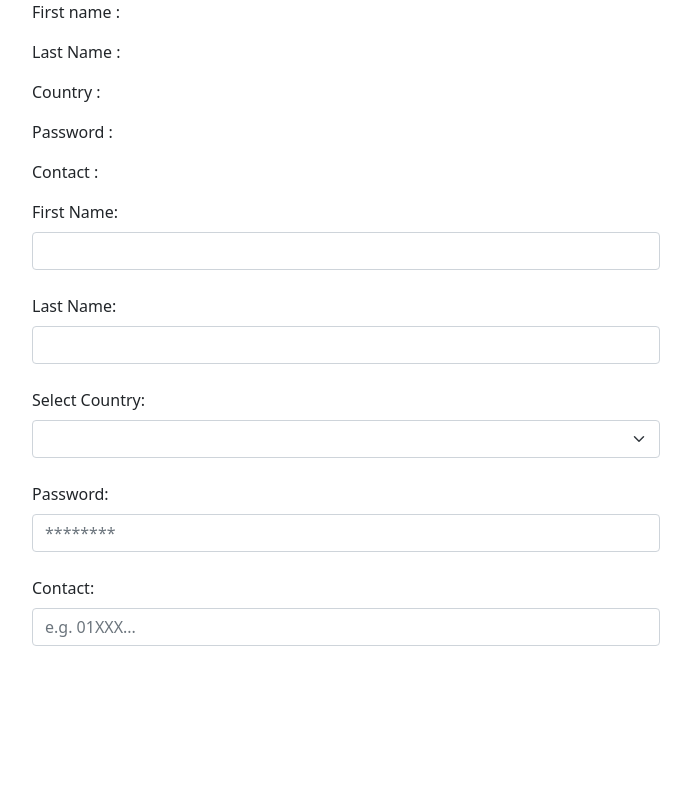
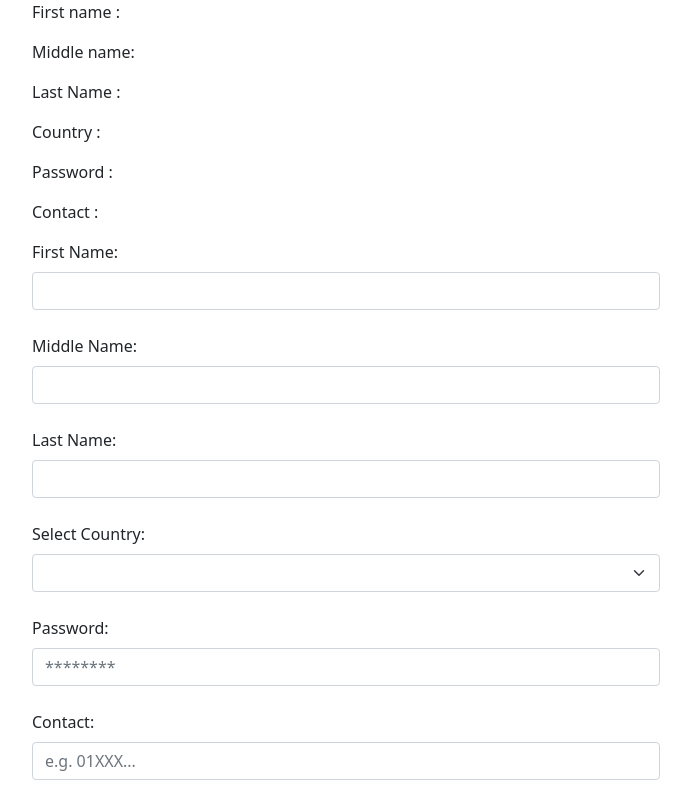
Before and after one commit to mohsina-rifa/Workshop, a Vue app: page / in a window 1280 px wide. Shown: the whole page, without its empty margins (294-985 px from the left). Built offline with nearby package versions, Linux system fonts and the light colour scheme.

Commit message:
Name Validation: attempt-1

```diff
--- a/src/components/AddForm.vue
+++ b/src/components/AddForm.vue
@@ -1,20 +1,23 @@
 <script setup lang="ts">
 import {ref} from "vue";
-import TextInput from "../reusable/TextInput.vue";
-import Dropdown from "../reusable/Dropdown.vue";
+import Name from "../reusable/Name.vue";
+import SelectCountry from "../reusable/SelectCountry.vue";
 import Password from "../reusable/Password.vue";
 import Contact from "../reusable/Contact.vue";
+//import PasswordValidate from "../validation/PasswordValidate.vue";
 
 type Student = {
   firstName: string;
+  middleName: string;
   lastName: string;
-  country: string
-  password: string
-  contact: string
+  country: string;
+  password: string;
+  contact: string;
 }
 
 const student = ref<Student>({
   firstName: "",
+  middleName: "",
   lastName: "",
   country: "",
   password: "",
@@ -29,14 +32,16 @@ const countryList = ref(['Bangladesh', 'Germany'])
 
     <div class="col-6">
       <p>First name : {{ student.firstName }}</p>
+      <p>Middle name: {{ student.middleName }}</p>
       <p>Last Name  : {{ student.lastName }}</p>
       <p>Country    : {{ student.country }}</p>
       <p>Password   : {{ student.password }}</p>
       <p>Contact    : {{ student.contact }}</p>
       <form>
-        <TextInput id="firstName" v-model="student.firstName" label="First Name:" />
-        <TextInput id="lastName" v-model="student.lastName" label="Last Name:" />
-        <Dropdown id="country" v-model="student.country" label="Select Country:" :options="countryList"/>
+        <Name id="firstName" v-model="student.firstName" label="First Name:" />
+        <Name id="middleName" v-model="student.middleName" label="Middle Name: " :minLength="5" :maxLength="10"/>
+        <Name id="lastName" v-model="student.lastName" label="Last Name:" />
+        <SelectCountry id="country" v-model="student.country" label="Select Country:" :options="countryList"/>
         <Password id="password" v-model="student.password" label="Password:"/>
         <Contact id="contact" v-model="student.contact" label="Contact:" :selectCountry="student.country"/>
       </form>
--- a/src/reusable/Contact.vue
+++ b/src/reusable/Contact.vue
@@ -1,5 +1,4 @@
 <script setup lang="ts">
-import {ref} from "vue";
 
 const props = defineProps({
     label: {
@@ -34,7 +33,6 @@ const emitHandler = (event: Event) => {
     }
 
     const phoneNumber = countryCode + target.value;
-
     emit("update:modelValue", phoneNumber);
 }
 
--- /dev/null
+++ b/src/reusable/Name.vue
@@ -0,0 +1,43 @@
+<script setup lang="ts">
+import NameValidate from '../validation/NameValidate.vue';
+
+defineProps({
+  modelValue: {
+    required: true,
+    type: String,
+  },
+  label: {
+    required: true,
+    type: String,
+  },
+  id: {
+    required: true,
+    type: String,
+  },
+  minLength: {
+    required: false,
+    type: Number,
+  },
+  maxLength: {
+    required: false,
+    type: Number,
+  }
+})
+
+const emit = defineEmits(["update:modelValue"])
+
+const handleInput = (event: Event) => {
+  const target = event.target as HTMLInputElement;
+  emit("update:modelValue", target.value);
+}
+</script>
+
+<template>
+  <div>
+    <label :for="id" class="form-label">{{label}}</label>
+    <div class="mb-4 input-group">
+      <input type="text" :id="id" class="form-control" :value="modelValue" @input="handleInput" />
+    </div>
+    <NameValidate :name="modelValue" />
+  </div>
+</template>
--- a/src/reusable/Password.vue
+++ b/src/reusable/Password.vue
@@ -1,4 +1,6 @@
 <script setup lang="ts">
+//import PasswordValidate from '../validation/PasswordValidate.vue';
+
 defineProps({
     label: {
         type: String,
@@ -20,6 +22,8 @@ const emitHandler = (event: Event) => {
     const target = event.target as HTMLInputElement;
     emit("update:modelValue", target.value);
 }
+
+
 </script>
 
 <template>
@@ -28,6 +32,7 @@ const emitHandler = (event: Event) => {
         <div class="mb-4 input-group">
             <input type="password" :id="id" class="form-control" placeholder="********" :value="modelValue"  @input="emitHandler"/>
         </div>
+        <!-- <PasswordValidate :password="modelValue"/> -->
     </div>
 </template>
 
--- a/src/reusable/Dropdown.vue
+++ b/src/reusable/SelectCountry.vue
@@ -1,5 +1,5 @@
 <script setup lang="ts">
-import { ref } from 'vue';
+
 defineProps({
     label: {
         type: String,
@@ -19,12 +19,11 @@ defineProps({
     },
 })
 
-const modelEmit = defineEmits(["update:modelValue"])
-
+const emit = defineEmits(["update:modelValue"])
 
 const emitHandler = (event: Event) => {
     const target = event.target as HTMLInputElement;
-    modelEmit("update:modelValue", target.value);
+    emit("update:modelValue", target.value);
 }
 
 </script>
--- a/src/reusable/TextInput.vue
+++ /dev/null
@@ -1,29 +0,0 @@
-<script setup lang="ts">
-defineProps({
-  label: {
-    required: false,
-    type: String,
-    default: "",
-  },
-  id: {
-    required: true,
-    type: String,
-  },
-})
-
-const componentModel = defineModel()
-</script>
-
-<template>
-  <div>
-    <label :for="id" class="form-label">{{label}}</label>
-    <div class="mb-4 input-group">
-      <input
-        type="text"
-        :id="id"
-        class="form-control"
-        v-model="componentModel"
-      />
-    </div>
-  </div>
-</template>
--- /dev/null
+++ b/src/validation/NameValidate.vue
@@ -0,0 +1,32 @@
+<script setup lang="ts">
+import { computed } from 'vue'
+
+const props = defineProps({
+    name: {
+        required: true,
+        type: String
+    },
+    minLength: {
+        required: false,
+        type: Number,
+    },
+    maxLength: {
+        required: false,
+        type: Number,
+    },
+})
+
+const isNameNotValid = computed(() => {
+    return (props.minLength && props.name.length<props.minLength) || (props.maxLength && props.name.length>props.maxLength);
+})
+</script>
+
+<template>
+    <div>
+        <p class="text-warning" v-if="isNameNotValid">Name must have a length between 5 and 10 characters.</p>
+    </div>
+</template>
+
+<style scoped>
+
+</style>
```
Also changed, not shown: src/components/Name.vue (deleted, +0 -13 lines).
